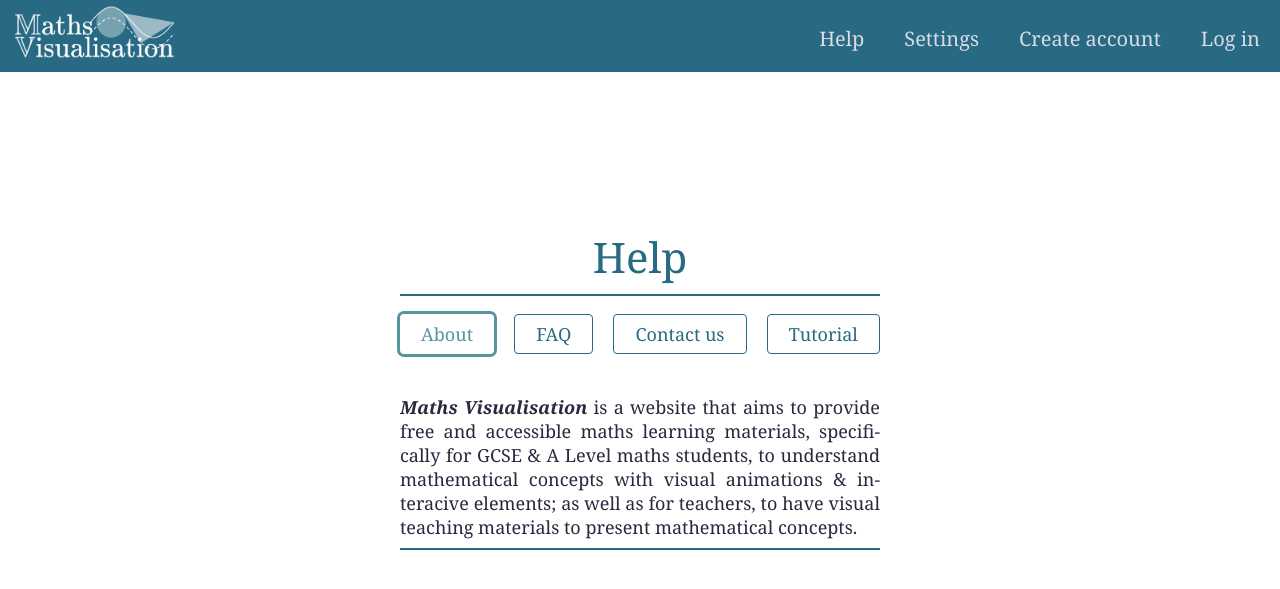
After one commit to WalkinBurger/NEA-maths-visualisation, a Python web app: template website/templates/help.html in a window 1280 px wide, after a click on "About". The commit adds this page. Shown: the top 589 px of the page. Run offline with Jinja, Linux system fonts and the light colour scheme; the template is opened without the code that fills it, so the values that code supplies are empty.

Commit message:
help page and stuff :3

```diff
--- a/website/static/style.css
+++ b/website/static/style.css
@@ -62,20 +62,31 @@ hr {
     background-color: white;
     border: 1px solid var(--pc1);
     border-radius: 4px;
+    box-sizing: border-box;
     padding: 7px 20px;
     text-align: center;
     color: var(--pc1);
     font-size: 18px;
     cursor: pointer;
     font-family: Georgia, 'Times New Roman', Times, serif;
-    transition: background-color 0.1s, color 0.1s;
+    transition: background-color 0.1s, color 0.1s, outline 0.1s;
 }
-.button1:hover {background-color: whitesmoke;}
+.button1:hover {background-color: var(--hl1);}
 .button1:active {
     background-color: white;
     color: var(--pc2);
     border: 1px solid var(--pc2);
 }
+.button1.active {
+    outline: 3px solid var(--pc2);
+    color: var(--pc2);
+    border: none;
+}
+.a {
+    color: var(--pc2);
+    text-decoration: none;
+}
+.a:hover, .a:active {text-decoration: underline;}
 
 /* Flash message */
 .flash {
@@ -372,3 +383,44 @@ div.responsive > div.expand {
         word-wrap: break-word;
     }
 }
+
+
+
+/* ========== help page ========== */
+.help-container {
+    display: grid;
+    width: 480px;
+    margin-top: 0.5em;
+    gap: 20px;
+    grid-template-columns: auto auto auto auto;
+}
+.help-buttons button{
+    margin-bottom: 5px;
+}
+.help-text {
+    display: block;
+    text-align: justify;
+    gap: 0;
+    margin-top: 2em;
+}
+.help-text p{
+    height: 0;
+    overflow: hidden;
+    padding: none;
+    margin: 0;
+    opacity: 0;
+    hyphens: auto;
+    transition: height 0.3s ease-in-out, opacity 0.5s ease-in-out;
+}
+#end-hr {
+    width: 0px;
+}
+@media screen and (max-width: 500px) {
+    .help-container {
+        width: 90vw;
+        display: block;
+    }
+    .help-buttons button{
+        width: 100%;
+    }
+}
--- a/website/templates/base.html
+++ b/website/templates/base.html
@@ -5,6 +5,7 @@
     <meta name="viewport" content="width=device-width, initial-scale=1.0">
     <title>{% block title %}Placeholder title{% endblock %}</title>
     <link rel="stylesheet" href="../static/style.css">
+    <link rel="shortcut icon" href="../static/images/favicon.ico">
 </head>
 <body>
     <!--The navigation bar at the top of the page-->
--- a/website/templates/dashboard.html
+++ b/website/templates/dashboard.html
@@ -1,5 +1,5 @@
 {% extends "base.html" %}{%block title %}dashboard{% endblock %}
 {% block content %}
-<!--The error handling section-->
+<!-- The admin dashboard -->
 <h1>Admin dashboard</h1>
 {% endblock %}
--- /dev/null
+++ b/website/templates/help.html
@@ -0,0 +1,60 @@
+{% extends "base.html" %} {%block title %}Help{% endblock %}
+{% block content %}
+<!--The help page-->
+<h1>Help</h1>
+<hr>
+<div class="help-container help-buttons">
+    <!-- Help buttons -->
+    <button type="button" class="button1" onclick="expandhelp(this, 'about')">About</button>
+    <button type="button" class="button1" onclick="expandhelp(this, 'faq')">FAQ</button>
+    <button type="button" class="button1" onclick="expandhelp(this, 'contact')">Contact us</button>
+    <button type="button" class="button1">Tutorial</button>
+</div>
+<div class="help-container help-text" id="text">
+    <!-- Text content -->
+    <p id="about">
+        <span style="font-style: italic; font-weight: bold;">Maths Visualisation</span>
+        is a website that aims to provide free and accessible maths learning materials,
+        specifically for GCSE & A Level maths students, to understand mathematical concepts
+        with visual animations & interacive elements; as well as for teachers, to have visual
+        teaching materials to present mathematical concepts.
+    </p>
+    <p id="faq">
+        <span style="font-style: italic;">&#x2022; "Are the resources on this website free to use?"</span>&mdash;
+        Yes! All you need to access the resources is an account.
+        <br><br>
+        <span style="font-style: italic;">&#x2022; "Placeholder question"</span>&mdash;
+        Placeholder answer.
+    </p>
+    <p id="contact">
+        &#x2022; <a href="https://github.com/WalkinBurger/NEA-maths-visualisation/tree/main" class="a">GitHub</a>
+    </p>
+</div>
+<hr id="end-hr">
+<script>
+    // function to expand content for the picked help option
+    expandhelp = async (button, id) => {
+        p = document.getElementById("text").children
+        buttons = document.getElementsByClassName("button1")
+        hr = document.getElementById("end-hr")
+        for (let i = 0; i< buttons.length; i++) {
+            if (buttons[i] != button) {
+                buttons[i].classList.remove("active")
+            } else {button.classList.add("active")}
+        }
+        if (hr.style.width == "0px" || hr.style.width == "") {
+            hr.style.width = "100%"
+            await delay(200)
+        }
+        for (let i = 0; i < p.length; i++) {
+            if (p[i].id == id) {
+                p[i].style.height = p[i].scrollHeight + 'px'
+                p[i].style.opacity = 1
+            } else {
+                p[i].style.height = 0
+                p[i].style.opacity = 0
+            }
+        }
+    }
+</script>
+{% endblock %}
--- a/website/templates/index.html
+++ b/website/templates/index.html
@@ -1,6 +1,6 @@
 {% extends "base.html" %} {%block title %}Home{% endblock %}
 {% block content %}
-<!--The login section-->
+<!--The homepage-->
 <div style="width: min-content; margin: auto;">
 <h1>Maths Visualisation</h1>
 <input type="text" class="search" placeholder="&#8981;  Search topics" onkeyup="searchBar(this.value)">
@@ -19,6 +19,7 @@
         {% endif %}
     {% endfor %}
 </div>
+<label id="not-found" style="font-size: 24px; font-style: italic; text-align: center; color: var(--hl3); overflow: hidden; height: 0px; transition: height 0.2s;">Topics not found...</label>
 <script>
     // Function to expand/collapse the list whenever it is clicked
     function expandTopic(x) {
@@ -55,6 +56,7 @@
     function searchBar(q) {
         var topics = document.getElementById("container-topics").children
         // Reset and collapse every topic before searching
+        document.getElementById("not-found").style.height = "0"
         for (let i = 0; i < topics.length; i++) {
             if (topics[i].tagName == "HR") {topics[i].style.width = '100%'}
             else if (topics[i].className[5] == '0') {
@@ -85,6 +87,7 @@
                             j++
                         } else {break}}}}}
         // Display the filtered topics
+        if (filtered.length == 0) {document.getElementById("not-found").style.height = "2em"}
         for (let i = 0; i < topics.length; i++) {
             if (!filtered.includes(topics[i])) {
                 if (topics[i].tagName == "HR") {topics[i].style.width = "0%"}
--- a/website/views.py
+++ b/website/views.py
@@ -186,3 +186,7 @@ def dashboard():
 @views.errorhandler(403)
 def error403(error):
     return render_template("errors/403.html", user=current_user), 403
+
+@views.route("/help")
+def helppage():
+    return render_template("help.html", user=current_user)
```
Also changed, not shown: website/static/images/favicon.ico (added).
